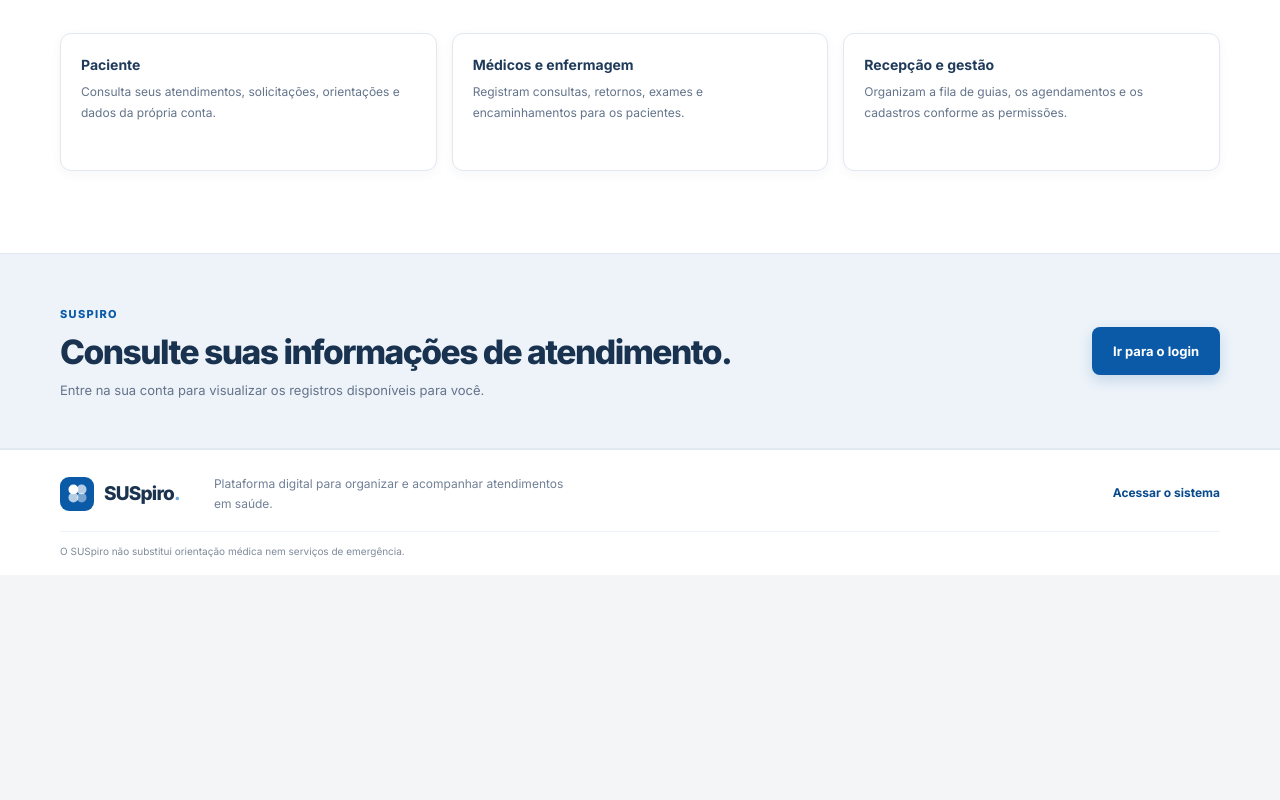
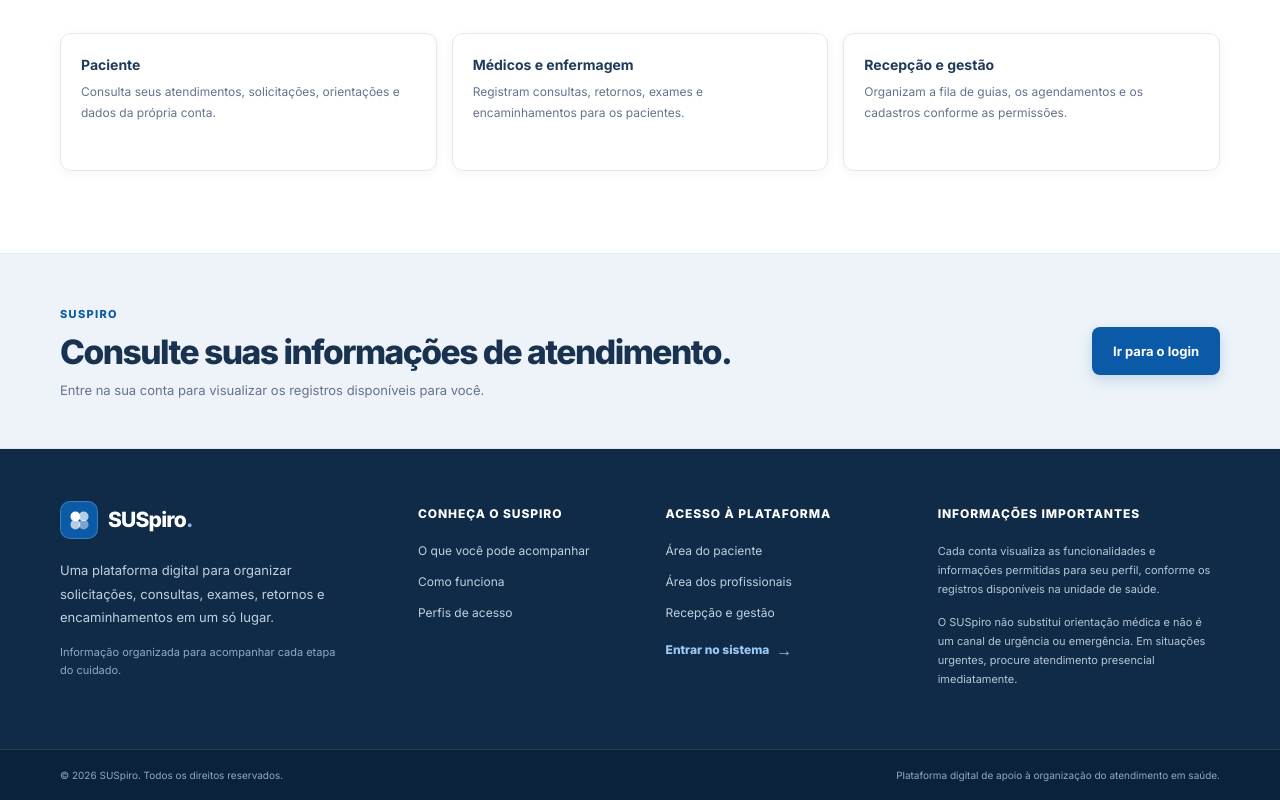
Before and after one commit to SUSpiro-api/SUSpiro-Api-FrontEnd, a React (Vite) app: page / in a window 1280 px wide. Shown: the part 2028-2828 px from the top of the page. Before the commit the page ends 2603 px from the top, so only its background shows below. Built offline with nearby package versions, Linux system fonts and the light colour scheme; no server answers.

Commit message:
fix: correção no footer

```diff
--- a/src/components/Login/Login.css
+++ b/src/components/Login/Login.css
@@ -185,35 +185,44 @@
   margin-bottom: var(--space-6);
 }
 
-.ui-button.ui-button--primary.login-login-form__submit {
-  display: flex;
+.login-button.login-button--primary.login-login-form__submit {
+  display: inline-flex;
   width: 100%;
-  min-height: 48px;
+  min-height: 50px;
   align-items: center;
   justify-content: center;
-  padding: 0 16px;
-  line-height: 1;
-  text-align: center;
+  padding: 0 18px;
   box-sizing: border-box;
-  margin-bottom: var(--space-4);
+  margin: 0 0 var(--space-4);
   border: 1px solid #0b5aa8;
   border-radius: var(--radius-md);
   background: #0b5aa8;
   color: #ffffff;
+  font-family: inherit;
+  font-size: 14px;
   font-weight: 700;
+  line-height: 1;
+  letter-spacing: 0;
+  text-align: center;
+  text-indent: 0;
+  white-space: nowrap;
   opacity: 1;
   visibility: visible;
+  box-shadow: 0 5px 14px rgba(11, 90, 168, 0.18);
 }
 
-.ui-button.ui-button--primary.login-login-form__submit:hover:not(:disabled) {
+.login-button.login-button--primary.login-login-form__submit:hover:not(:disabled) {
   background: #084a8c;
   border-color: #084a8c;
+  box-shadow: 0 7px 18px rgba(11, 90, 168, 0.22);
 }
 
-.ui-button.ui-button--primary.login-login-form__submit:disabled {
+.login-button.login-button--primary.login-login-form__submit:disabled {
   background: #0b5aa8;
+  border-color: #0b5aa8;
   color: #ffffff;
   opacity: 0.65;
+  cursor: wait;
 }
 
 .login-login-form__footer-note {
--- a/src/pages/PublicHome/PublicHomePage.css
+++ b/src/pages/PublicHome/PublicHomePage.css
@@ -79,19 +79,104 @@
 .public-final-cta h2 { margin: 8px 0 7px; font-size: clamp(1.55rem, 2.7vw, 2.1rem); }
 .public-final-cta p { font-size: 13px; }
 .public-final-cta .public-button { flex: 0 0 auto; }
-.public-footer { border-top: 1px solid #e1e8f0; background: #fff; }
-.public-footer__inner { display: grid; grid-template-columns: auto minmax(220px,1fr) auto; align-items: center; gap: 18px 34px; padding-block: 24px 16px; }
-.public-brand--footer .public-brand__mark { width: 34px; height: 34px; border-radius: 9px; }
-.public-brand--footer .public-brand__word { font-size: 19px; }
-.public-footer__inner > p { max-width: 360px; margin: 0; color: #718096; font-size: 12px; line-height: 1.6; }
-.public-footer__inner > a:last-of-type { display: inline-flex; align-items: center; gap: 6px; color: var(--public-accent-dark); font-size: 12px; font-weight: 700; text-decoration: none; }
-.public-footer__inner > a:last-of-type:hover { text-decoration: underline; }
-.public-footer__inner > small { grid-column: 1 / -1; padding-top: 12px; border-top: 1px solid #edf2f8; color: #7e8b9a; font-size: 10px; line-height: 1.5; }
+.public-footer {
+  color: #d6e2ef;
+  background: #102b48;
+}
+.public-footer__grid {
+  display: grid;
+  grid-template-columns: minmax(220px, 1.25fr) minmax(150px, .8fr) minmax(170px, .9fr) minmax(230px, 1.15fr);
+  gap: clamp(24px, 4vw, 54px);
+  padding-block: 52px 46px;
+}
+.public-brand--footer { color: #fff; }
+.public-brand--footer .public-brand__mark {
+  width: 38px;
+  height: 38px;
+  border: 1px solid rgba(255,255,255,.2);
+  border-radius: 10px;
+  color: #fff;
+  background: #0b5aa8;
+}
+.public-brand--footer .public-brand__word { color: #fff; font-size: 21px; }
+.public-brand--footer .public-brand__word span { color: #82b6e6; }
+.public-footer__brand > p {
+  max-width: 290px;
+  margin: 20px 0 13px;
+  color: #c0d0e0;
+  font-size: 13px;
+  line-height: 1.8;
+}
+.public-footer__tagline {
+  display: block;
+  max-width: 280px;
+  color: #8fa9c3;
+  font-size: 11px;
+  line-height: 1.7;
+}
+.public-footer__nav,
+.public-footer__guidance { min-width: 0; }
+.public-footer__nav h2,
+.public-footer__guidance h2 {
+  margin: 4px 0 18px;
+  color: #fff;
+  font-size: 12px;
+  font-weight: 800;
+  letter-spacing: .075em;
+  text-transform: uppercase;
+}
+.public-footer__nav a {
+  display: flex;
+  width: fit-content;
+  align-items: center;
+  gap: 7px;
+  margin: 0 0 13px;
+  color: #c0d0e0;
+  font-size: 12px;
+  line-height: 1.5;
+  text-decoration: none;
+  transition: color .18s ease;
+}
+.public-footer__nav a:hover,
+.public-footer__nav a:focus-visible { color: #fff; text-decoration: underline; text-underline-offset: 3px; }
+.public-footer__nav .public-footer__access-link {
+  margin-top: 19px;
+  color: #9bc9f3;
+  font-weight: 750;
+}
+.public-footer__access-link span { font-size: 16px; line-height: 1; }
+.public-footer__guidance p {
+  margin: 0 0 13px;
+  color: #b4c6d8;
+  font-size: 11px;
+  line-height: 1.75;
+}
+.public-footer__bottom {
+  border-top: 1px solid rgba(214,226,239,.14);
+  background: #0b223b;
+}
+.public-footer__bottom-inner {
+  display: flex;
+  align-items: center;
+  justify-content: space-between;
+  gap: 16px 28px;
+  padding-block: 17px;
+  color: #91a9c1;
+  font-size: 10px;
+  line-height: 1.6;
+}
+.public-footer a:focus-visible {
+  outline: 2px solid #9bc9f3;
+  outline-offset: 4px;
+  border-radius: 3px;
+}
 @media (max-width: 980px) {
   .public-hero__grid { grid-template-columns: minmax(0,1fr) minmax(320px,.85fr); gap: 34px; }
   .public-hero-photo-frame { height: 420px; }
   .public-feature-grid, .public-profile-grid { gap: 12px; }
   .public-feature-card { padding: 21px; }
+  .public-footer__grid { grid-template-columns: repeat(2, minmax(0, 1fr)); gap: 34px 28px; }
+  .public-footer__brand { grid-column: 1 / -1; }
 }
 @media (max-width: 760px) {
   .public-container { width: min(100% - 36px, 570px); }
@@ -118,8 +203,9 @@
   .public-how__grid { grid-template-columns: 1fr; gap: 30px; }
   .public-final-cta__inner { align-items: stretch; flex-direction: column; }
   .public-final-cta .public-button { width: 100%; }
-  .public-footer__inner { grid-template-columns: 1fr; justify-items: start; gap: 13px; }
-  .public-footer__inner > small { grid-column: 1; width: 100%; }
+  .public-footer__grid { grid-template-columns: repeat(2, minmax(0, 1fr)); gap: 34px 28px; padding-block: 40px; }
+  .public-footer__brand { grid-column: 1 / -1; }
+  .public-footer__bottom-inner { align-items: flex-start; flex-direction: column; gap: 5px; }
 }
 @media (max-width: 420px) {
   .public-container { width: calc(100% - 28px); }
@@ -129,6 +215,10 @@
   .public-button { width: 100%; }
   .public-hero-photo-frame { height: 330px; }
   .public-photo-credit { right: 4px; font-size: 9px; }
+  .public-footer__grid { grid-template-columns: 1fr; gap: 28px; }
+  .public-footer__brand { grid-column: auto; }
+  .public-footer__brand > p { max-width: 100%; }
+  .public-footer__bottom-inner { font-size: 10px; }
 }
 @media (prefers-reduced-motion: reduce) {
   .public-home *, .public-home *::before, .public-home *::after { scroll-behavior: auto !important; transition-duration: .01ms !important; animation-duration: .01ms !important; }
--- a/src/pages/PublicHome/PublicHomePage.tsx
+++ b/src/pages/PublicHome/PublicHomePage.tsx
@@ -193,14 +193,52 @@ export function PublicHomePage({ onNavigate }: PublicHomePageProps) {
       </main>
 
       <footer className="public-footer">
-        <div className="public-container public-footer__inner">
-          <a className="public-brand public-brand--footer" href="/" aria-label={`${brand.name} — página inicial`}>
-            <span className="public-brand__mark"><LogoMark aria-hidden="true" /></span>
-            <span className="public-brand__word">{brand.name}<span>.</span></span>
-          </a>
-          <p>Plataforma digital para organizar e acompanhar atendimentos em saúde.</p>
-          <a href="/login" onClick={followLogin}>Acessar o sistema</a>
-          <small>O SUSpiro não substitui orientação médica nem serviços de emergência.</small>
+        <div className="public-container public-footer__grid">
+          <section className="public-footer__brand" aria-labelledby="public-footer-brand-title">
+            <a className="public-brand public-brand--footer" href="/" aria-label={`${brand.name} — página inicial`}>
+              <span className="public-brand__mark"><LogoMark aria-hidden="true" /></span>
+              <span className="public-brand__word" id="public-footer-brand-title">{brand.name}<span>.</span></span>
+            </a>
+            <p>
+              Uma plataforma digital para organizar solicitações, consultas, exames,
+              retornos e encaminhamentos em um só lugar.
+            </p>
+            <span className="public-footer__tagline">Informação organizada para acompanhar cada etapa do cuidado.</span>
+          </section>
+
+          <nav className="public-footer__nav" aria-label="Navegação institucional">
+            <h2>Conheça o SUSpiro</h2>
+            <a href="#recursos">O que você pode acompanhar</a>
+            <a href="#como-funciona">Como funciona</a>
+            <a href="#perfis">Perfis de acesso</a>
+          </nav>
+
+          <nav className="public-footer__nav" aria-label="Acesso à plataforma">
+            <h2>Acesso à plataforma</h2>
+            <a href="/login" onClick={followLogin}>Área do paciente</a>
+            <a href="/login" onClick={followLogin}>Área dos profissionais</a>
+            <a href="/login" onClick={followLogin}>Recepção e gestão</a>
+            <a className="public-footer__access-link" href="/login" onClick={followLogin}>Entrar no sistema <span aria-hidden="true">→</span></a>
+          </nav>
+
+          <section className="public-footer__guidance" aria-labelledby="public-footer-guidance-title">
+            <h2 id="public-footer-guidance-title">Informações importantes</h2>
+            <p>
+              Cada conta visualiza as funcionalidades e informações permitidas para seu perfil,
+              conforme os registros disponíveis na unidade de saúde.
+            </p>
+            <p>
+              O SUSpiro não substitui orientação médica e não é um canal de urgência ou emergência.
+              Em situações urgentes, procure atendimento presencial imediatamente.
+            </p>
+          </section>
+        </div>
+
+        <div className="public-footer__bottom">
+          <div className="public-container public-footer__bottom-inner">
+            <span>© {new Date().getFullYear()} SUSpiro. Todos os direitos reservados.</span>
+            <span>Plataforma digital de apoio à organização do atendimento em saúde.</span>
+          </div>
         </div>
       </footer>
     </div>
```
Also changed, not shown: 2 other files (tests, documents, lock files or other folders).
